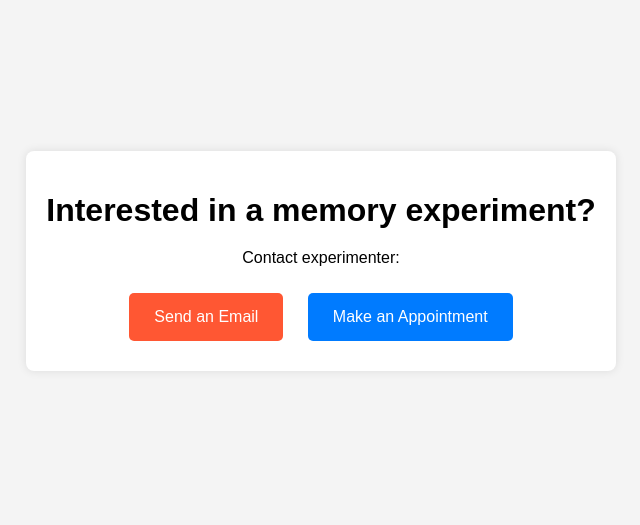
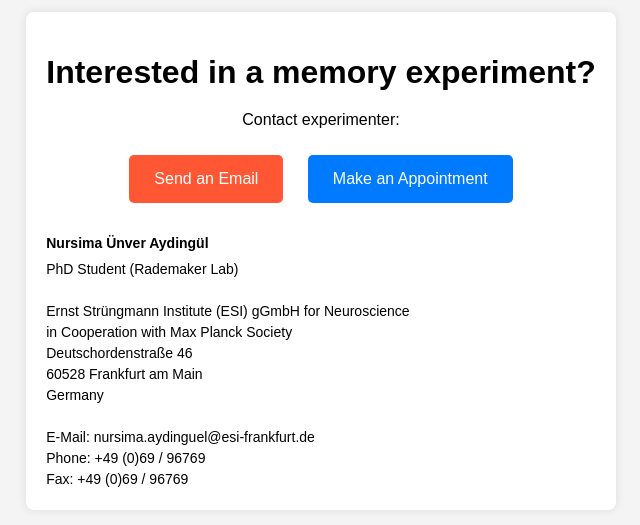
Before and after one commit to nursimaunver/rda-participant-recruitment, a plain HTML site: page index.html in a window 1280 px wide. Shown: the part 139-664 px from the top of the page, without its empty margins (319-959 px from the left). Drawn offline with Linux system fonts and the light colour scheme.

Commit message:
Update index.html

```diff
--- a/index.html
+++ b/index.html
@@ -20,6 +20,8 @@
             padding: 20px;
             border-radius: 8px;
             box-shadow: 0 0 10px rgba(0, 0, 0, 0.1);
+            max-width: 600px;
+            margin: auto;
         }
         h1 {
             margin-bottom: 20px;
@@ -39,6 +41,16 @@
         .button.appointment {
             background-color: #007BFF;
         }
+        .info {
+            margin-top: 20px;
+            text-align: left;
+            font-size: 14px;
+            line-height: 1.5;
+        }
+        .info strong {
+            display: block;
+            margin-bottom: 5px;
+        }
     </style>
 </head>
 <body>
@@ -47,6 +59,18 @@
         <p>Contact experimenter:</p>
         <a href="mailto:nursima.aydinguel@esi-frankfurt.de" class="button email">Send an Email</a>
         <a href="https://doodle.com/sign-up-sheet/participate/bc5f6f74-e031-4daf-b31f-19be4ac86d53/select" class="button appointment">Make an Appointment</a>
+        <div class="info">
+            <strong>Nursima Ünver Aydingül</strong>
+            PhD Student (Rademaker Lab)<br><br>
+            Ernst Strüngmann Institute (ESI) gGmbH for Neuroscience<br>
+            in Cooperation with Max Planck Society<br>
+            Deutschordenstraße 46<br>
+            60528 Frankfurt am Main<br>
+            Germany<br><br>
+            E-Mail: nursima.aydinguel@esi-frankfurt.de<br>
+            Phone: +49 (0)69 / 96769<br>
+            Fax: +49 (0)69 / 96769
+        </div>
     </div>
 </body>
 </html>
```
